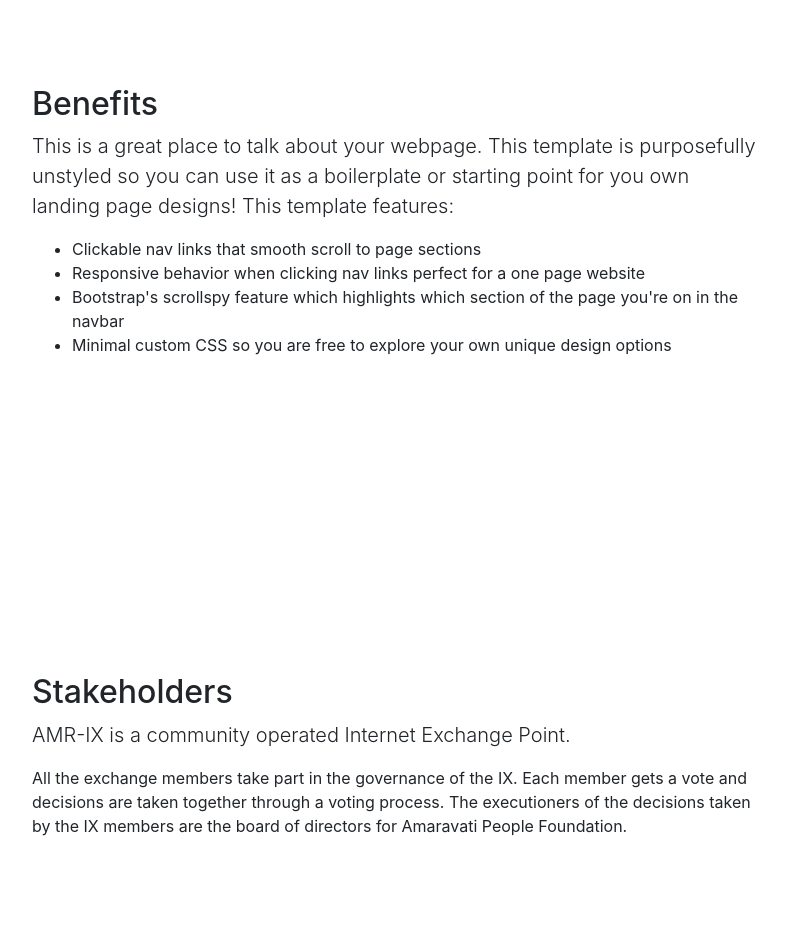
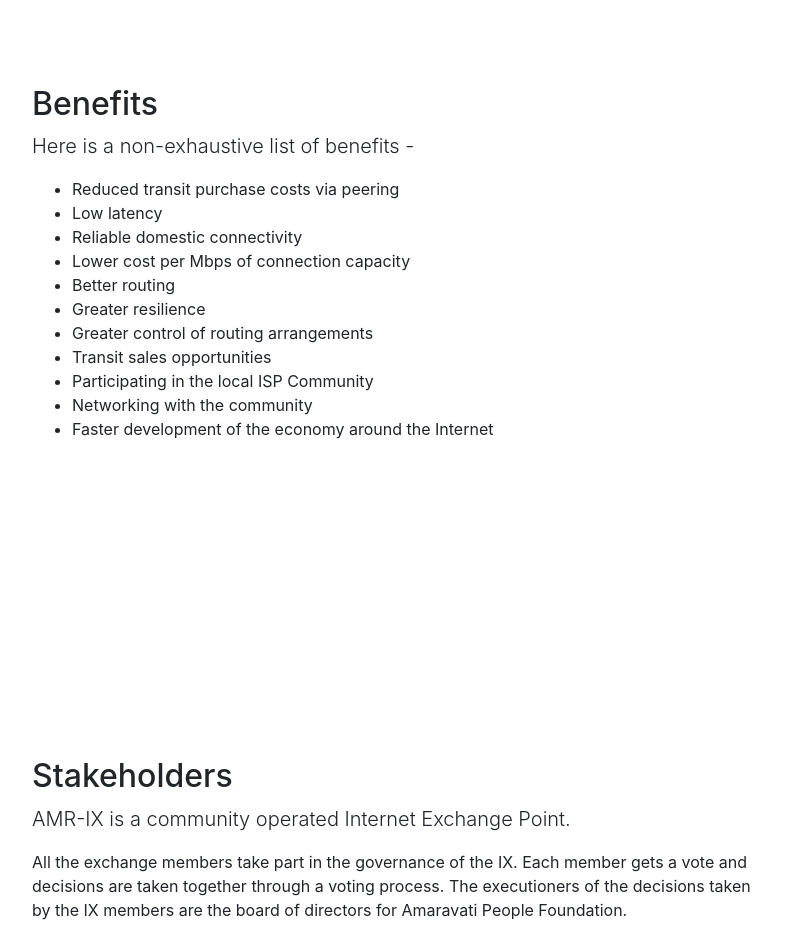
Before and after one commit to yugandhar91/amr-ix.net, a website with bundled scripts: page index.html in a window 1280 px wide. Shown: the part 2000-2931 px from the top of the page, without its empty margins (243-1028 px from the left). Built offline with nearby package versions, Linux system fonts and the light colour scheme.

Commit message:
Fixed benefits

```diff
--- a/index.html
+++ b/index.html
@@ -5,8 +5,9 @@
 
     <meta charset="utf-8">
     <meta name="viewport" content="width=device-width, initial-scale=1, shrink-to-fit=no">
-    <meta name="description" content="">
-    <meta name="author" content="">
+    <meta name="description" content="Amaravati Internet Exchange (AMR-IX) is a community IX catering to the ISPs, Content Providers, CDNs etc in India.">
+    <meta name="author" content="Amaravati People Foundation">
+    <meta name="keywords" content="Indian IXP, Amaravati IX, AMR IX, Amaravati Internet Exchange">
 
     <title>Amaravati Internet Exchange</title>
 
@@ -117,12 +118,19 @@
         <div class="row">
           <div class="col-lg-8 mx-auto">
             <h2>Benefits</h2>
-            <p class="lead">This is a great place to talk about your webpage. This template is purposefully unstyled so you can use it as a boilerplate or starting point for you own landing page designs! This template features:</p>
+            <p class="lead">Here is a non-exhaustive list of benefits -</p>
             <ul>
-              <li>Clickable nav links that smooth scroll to page sections</li>
-              <li>Responsive behavior when clicking nav links perfect for a one page website</li>
-              <li>Bootstrap's scrollspy feature which highlights which section of the page you're on in the navbar</li>
-              <li>Minimal custom CSS so you are free to explore your own unique design options</li>
+              <li>Reduced transit purchase costs via peering</li>
+              <li>Low latency</li>
+              <li>Reliable domestic connectivity</li>
+              <li>Lower cost per Mbps of connection capacity</li>
+              <li>Better routing</li>
+              <li>Greater resilience</li>
+              <li>Greater control of routing arrangements</li>
+              <li>Transit sales opportunities</li>
+              <li>Participating in the local ISP Community</li>
+              <li>Networking with the community</li>
+              <li>Faster development of the economy around the Internet</li>
             </ul>
           </div>
         </div>
```
